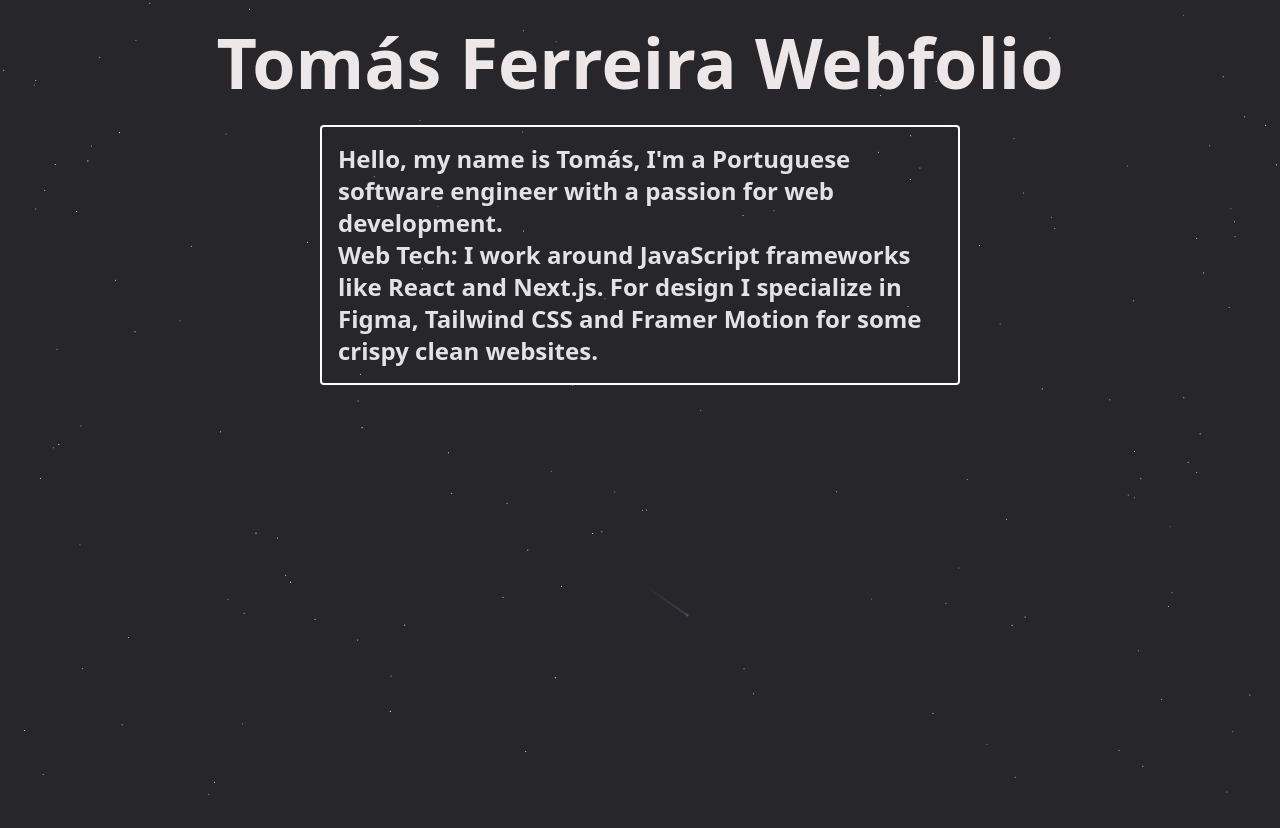
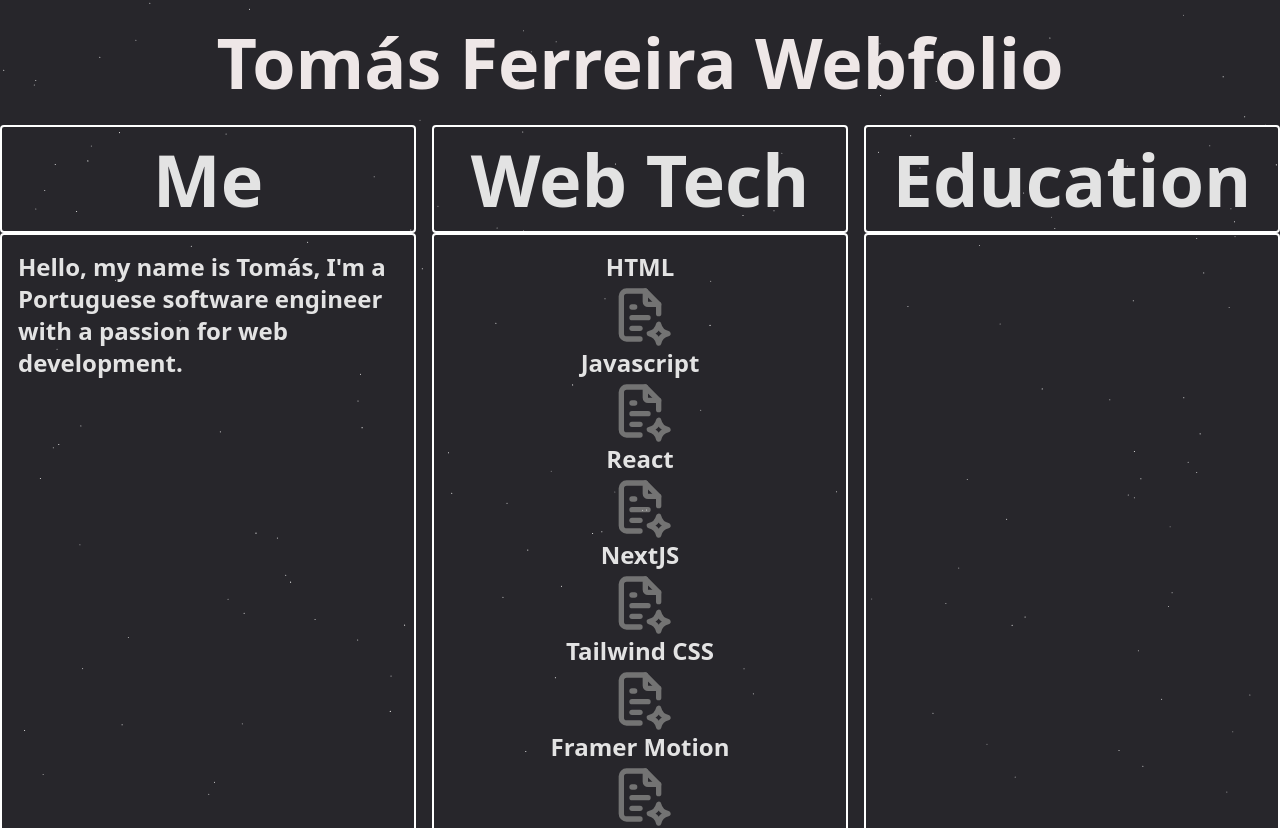
Before and after one commit to TomasFerreira66/TomasWebfolio, a Next.js app in the folder tomaswebfolio/: page /aboutme in a window 1280 px wide. Shown: the top 828 px of the page. Before the commit the page ends 800 px from the top, so only its background shows below. Built offline with nearby package versions, Linux system fonts and the light colour scheme.

Commit message:
more aboutme

```diff
--- a/tomaswebfolio/src/app/aboutme/page.tsx
+++ b/tomaswebfolio/src/app/aboutme/page.tsx
@@ -4,7 +4,18 @@
 import { ShootingStars } from '@/components/ui/shooting-stars';
 import { StarsBackground } from '@/components/ui/stars-background';
 import { useState } from 'react';
-
+import {
+  IconBrandGithub,
+  IconBrandGmail,
+  IconBrandLinkedin,
+  IconBrandX,
+  IconExchange,
+  IconFileTextSpark,
+  IconHome,
+  IconNewSection,
+  IconTerminal2,
+  IconUserFilled,
+} from "@tabler/icons-react";
 
 
 
@@ -17,12 +28,44 @@
       <Header />
 
       <div className="flex justify-center items-center">
-        <div className="flex flex-col border-2 w-1/2 items-start border-white p-4 rounded text-2xl">
-          <p>Hello, my name is Tomás, I'm a Portuguese software engineer with a passion for web development.</p>
-
-          <p>Web Tech: I work around JavaScript frameworks like React and Next.js. For design I specialize in Figma, Tailwind CSS and Framer Motion for some crispy clean websites.</p>
+        <div className="flex flex-col border-2 w-1/3 items-center border-white p-4 rounded text-7xl">
+          Me
+        </div>
+        <div className="flex flex-col border-2 w-1/3 items-center border-white p-4 rounded text-7xl ml-4">
+          Web Tech
+        </div>
+        <div className="flex flex-col border-2 w-1/3 items-center border-white p-4 rounded text-7xl ml-4">
+          Education
         </div>
       </div>
+
+
+      <div className="flex justify-center">
+        <div className="flex flex-col border-2 w-1/3 items-center border-white p-4 rounded text-2xl">
+          Hello, my name is Tomás, I'm a Portuguese software engineer with a passion for web development.
+        </div>
+
+        <div className="flex flex-col border-2 w-1/3 items-center border-white p-4 rounded text-2xl ml-4">
+          HTML
+          <IconFileTextSpark className="h-16 w-full text-neutral-500 dark:text-neutral-300" />
+          Javascript
+          <IconFileTextSpark className="h-16 w-full text-neutral-500 dark:text-neutral-300" />
+          React
+          <IconFileTextSpark className="h-16 w-full text-neutral-500 dark:text-neutral-300" />
+          NextJS
+          <IconFileTextSpark className="h-16 w-full text-neutral-500 dark:text-neutral-300" />
+          Tailwind CSS
+          <IconFileTextSpark className="h-16 w-full text-neutral-500 dark:text-neutral-300" />
+          Framer Motion
+          <IconFileTextSpark className="h-16 w-full text-neutral-500 dark:text-neutral-300" />
+        </div>
+
+        <div className="flex flex-col border-2 w-1/3 items-center border-white p-4 rounded text-7xl ml-4">
+
+        </div>
+
+      </div>
+
 
       <Meteors />
       <ShootingStars />
--- a/tomaswebfolio/src/components/ui/meteors.tsx
+++ b/tomaswebfolio/src/components/ui/meteors.tsx
@@ -21,7 +21,7 @@
     }
   }, []);
 
-  const meteors = new Array(number || 2).fill(true);
+  const meteors = new Array(number || 3).fill(true);
 
   return (
     <>
```
